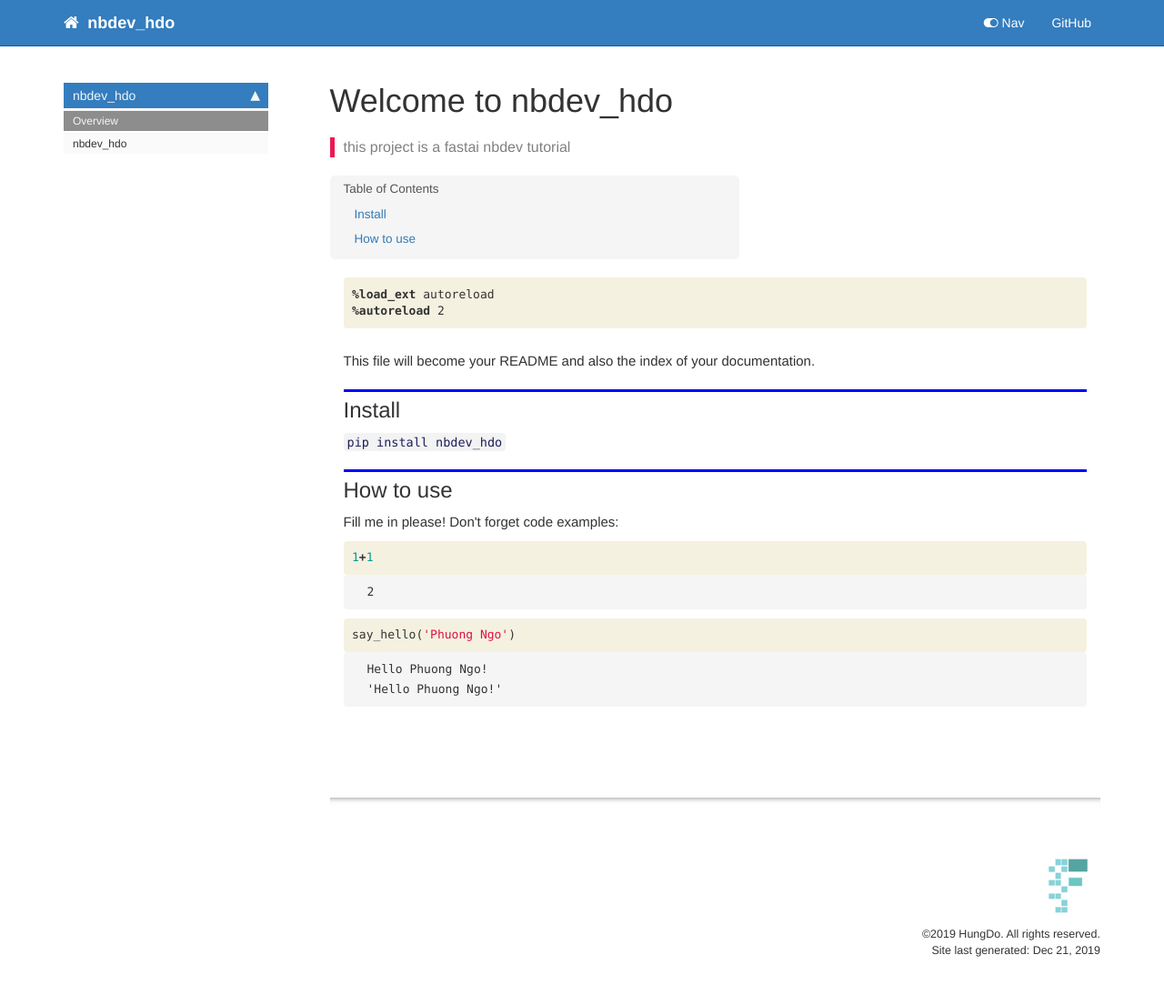
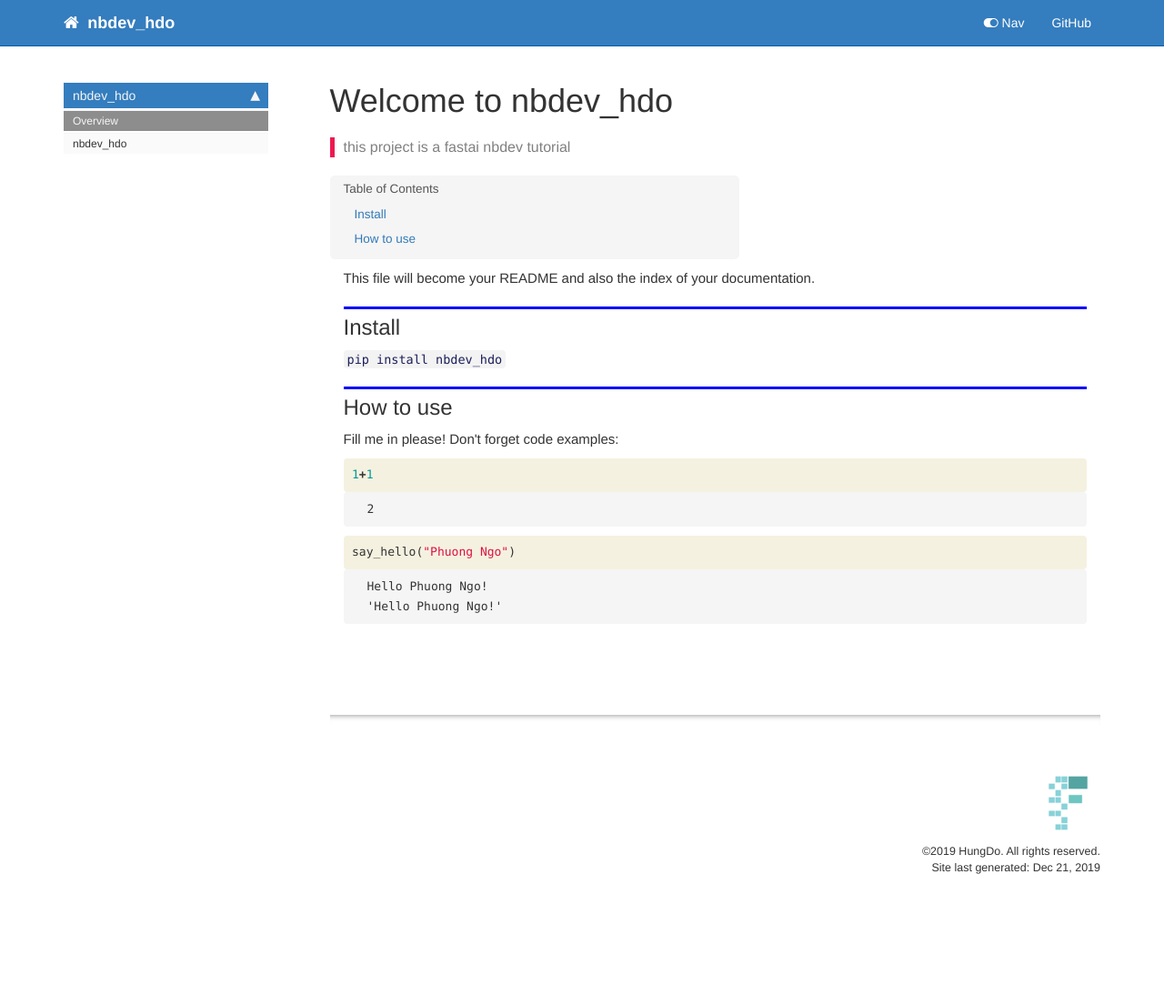
Before and after one commit to hdocmsu/nbdev_hdo, a Jekyll site: the page built from docs/index.html, in a window 1280 px wide. Shown: the whole page at 91% size. Built offline with Jekyll 4.4.1, drawn with Linux system fonts in a browser that asks for light colours; nearby versions of some CDN libraries; comment, search, counter and statistics services are not loaded; after the commit the page ends 1014 px from its top, so only the background shows below that.

Commit message:
hide a few cells

```diff
--- a/docs/index.html
+++ b/docs/index.html
@@ -19,20 +19,6 @@ summary: "this project is a fastai nbdev tutorial"
 <div class="container" id="notebook-container">
 
 <div class="cell border-box-sizing code_cell rendered">
-
-</div>
-<div class="cell border-box-sizing code_cell rendered">
-<div class="input">
-
-<div class="inner_cell">
-    <div class="input_area">
-<div class=" highlight hl-ipython3"><pre><span></span><span class="o">%</span><span class="k">load_ext</span> autoreload
-<span class="o">%</span><span class="k">autoreload</span> 2
-</pre></div>
-
-    </div>
-</div>
-</div>
 
 </div>
 <div class="cell border-box-sizing text_cell rendered"><div class="inner_cell">
@@ -102,7 +88,7 @@ summary: "this project is a fastai nbdev tutorial"
 
 <div class="inner_cell">
     <div class="input_area">
-<div class=" highlight hl-ipython3"><pre><span></span><span class="n">say_hello</span><span class="p">(</span><span class="s1">&#39;Phuong Ngo&#39;</span><span class="p">)</span>
+<div class=" highlight hl-ipython3"><pre><span></span><span class="n">say_hello</span><span class="p">(</span><span class="s2">&quot;Phuong Ngo&quot;</span><span class="p">)</span>
 </pre></div>
 
     </div>
```
Also changed, not shown: docs/core.html (+0 -14 lines), README.md, 1 other file.
